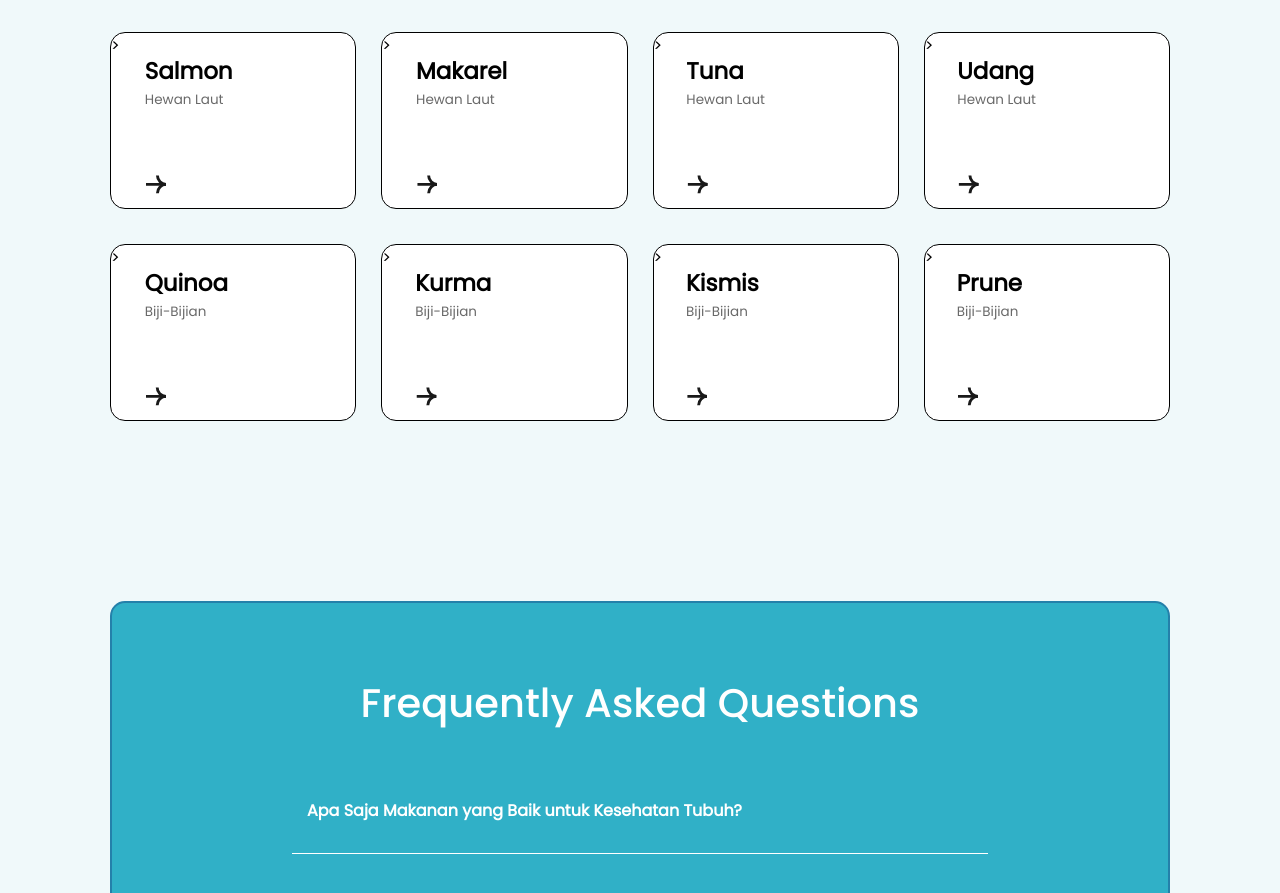
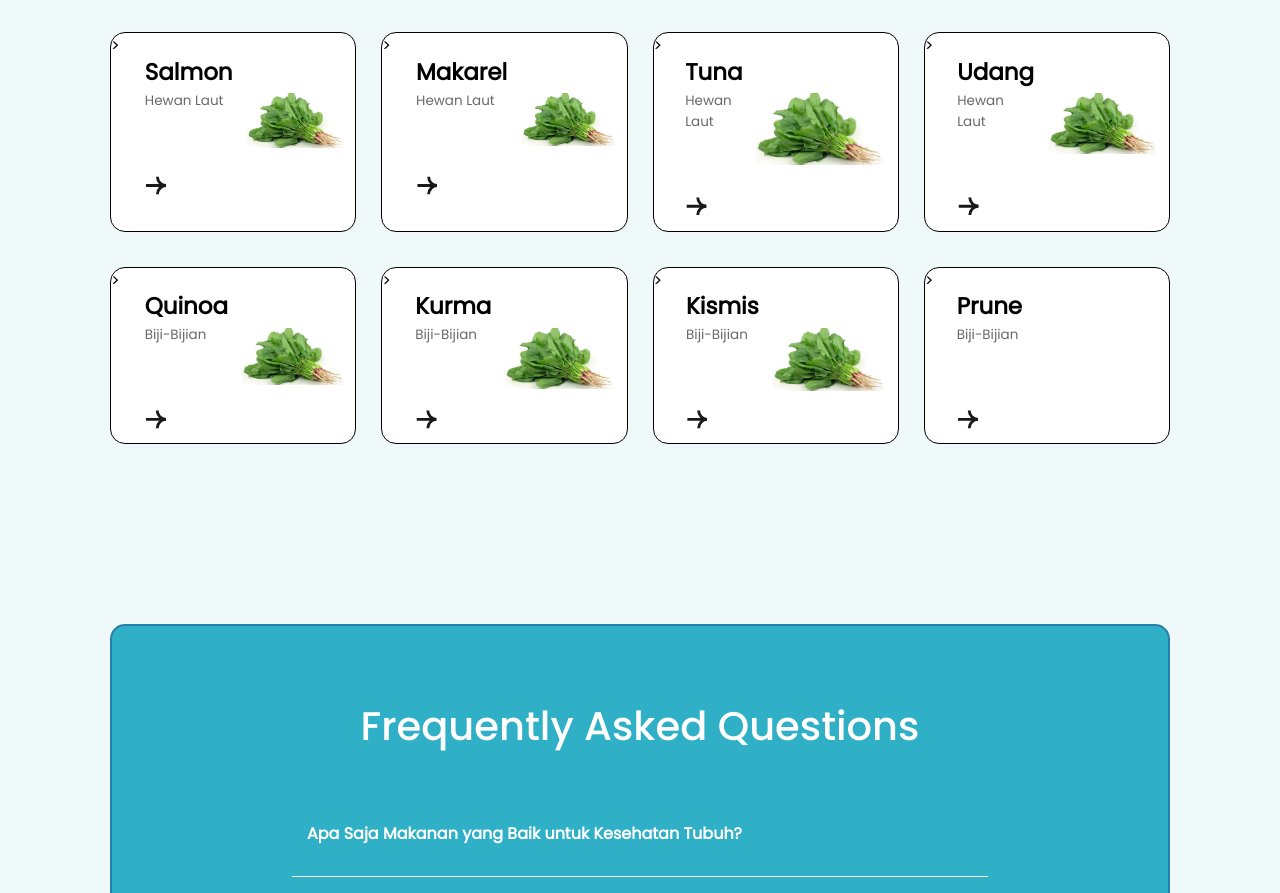
Before and after one commit to khalilpuribawa/fitsmart_competition, a plain HTML site: page Pages/konsumsi.html in a window 1280 px wide. Shown: the part 1276-2169 px from the top of the page. Drawn offline with Linux system fonts and the light colour scheme.

Commit message:
fix: fix some bug

```diff
--- a/Pages/konsumsi.html
+++ b/Pages/konsumsi.html
@@ -568,6 +568,7 @@
                         <button class="open-popup-btn" onclick="openPopup15()"><img src="../images/right.svg"></button>
                     </div>
                     <div class="brokoliimage">
+                        <img style="margin-top: 60px;" src="../images/bayam.jpeg">
                     </div>
                 </div>
                 <div id="popup15" class="popup15" style="display: none;">
@@ -630,6 +631,8 @@
                         <button class="open-popup-btn" onclick="openPopup16()" ><img src="../images/right.svg"></button>
                     </div>
                     <div class="brokoliimage">
+                        <img style="margin-top: 60px;" src="../images/bayam.jpeg">
+
                     </div>
                 </div>
                 <div id="popup16" class="popup16" style="display: none;">
@@ -692,6 +695,8 @@
                         <button class="open-popup-btn" onclick="openPopup17()"><img src="../images/right.svg"></button>
                     </div>
                     <div class="brokoliimage">
+                        <img style="margin-top: 60px;" src="../images/bayam.jpeg">
+
                     </div>
                 </div>
                 <div id="popup17" class="popup17" style="display: none;">
@@ -751,6 +756,8 @@
                         <button class="open-popup-btn" onclick="openPopup18()"><img src="../images/right.svg"></button>
                     </div>
                     <div class="brokoliimage">
+                        <img style="margin-top: 60px;" src="../images/bayam.jpeg">
+
                     </div>
                 </div>
                 <div id="popup18" class="popup18" style="display: none;">
@@ -816,6 +823,8 @@
                         <button class="open-popup-btn" onclick="openPopup20()"><img src="../images/right.svg"></button>
                     </div>
                     <div class="brokoliimage">
+                        <img style="margin-top: 60px;" src="../images/bayam.jpeg">
+
                     </div>
                 </div>
                 <div id="popup20" class="popup20" style="display: none;">
@@ -871,6 +880,8 @@
                         <button class="open-popup-btn" onclick="openPopup21()"><img src="../images/right.svg"></button>
                     </div>
                     <div class="brokoliimage">
+                        <img style="margin-top: 60px;" src="../images/bayam.jpeg">
+
                     </div>
                 </div>
                 <div id="popup21" class="popup21" style="display: none;">
@@ -930,6 +941,8 @@
                         <button class="open-popup-btn" onclick="openPopup22()"><img src="../images/right.svg"></button>
                     </div>
                     <div class="brokoliimage">
+                        <img style="margin-top: 60px;" src="../images/bayam.jpeg">
+
                     </div>
                 </div>
                 <div id="popup22" class="popup22" style="display: none;">
@@ -980,6 +993,7 @@
                         <button class="open-popup-btn" onclick="openPopup23()"><img src="../images/right.svg"></button>
                     </div>
                     <div class="brokoliimage">
+
                     </div>
                 </div>
                 <div id="popup23" class="popup23" style="display: none;">
--- a/popup starter/style.css
+++ /dev/null
@@ -1,3 +0,0 @@
-/* RED : #CD051D */
-/* YELLOW : #D38000 */
-/* GREEN : #79A424 */
```
Also changed, not shown: index.html (+3 -3 lines), Images/1723174112142.jpeg (deleted), Images/chtele.png (deleted), popup starter/img/green.png (deleted), popup starter/img/red.jpg (deleted), popup starter/text.txt (deleted), 3 other files.
